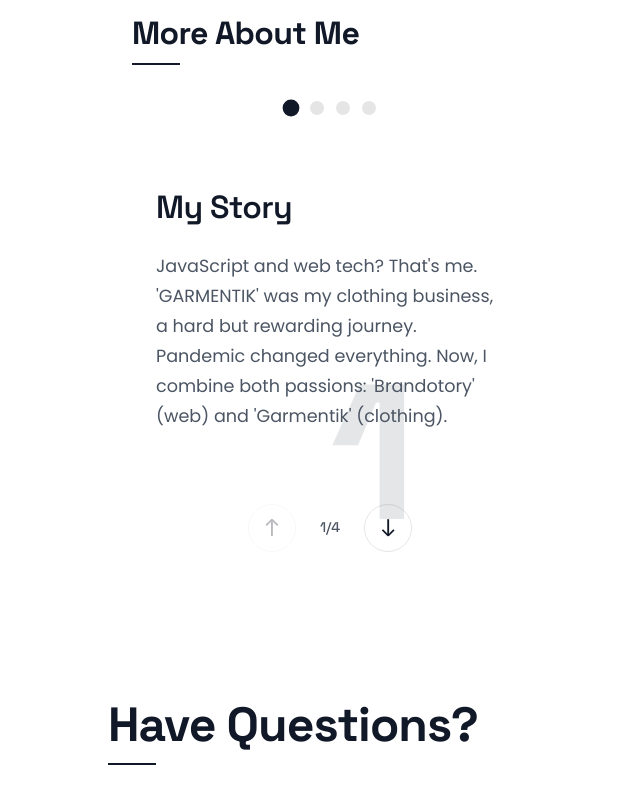
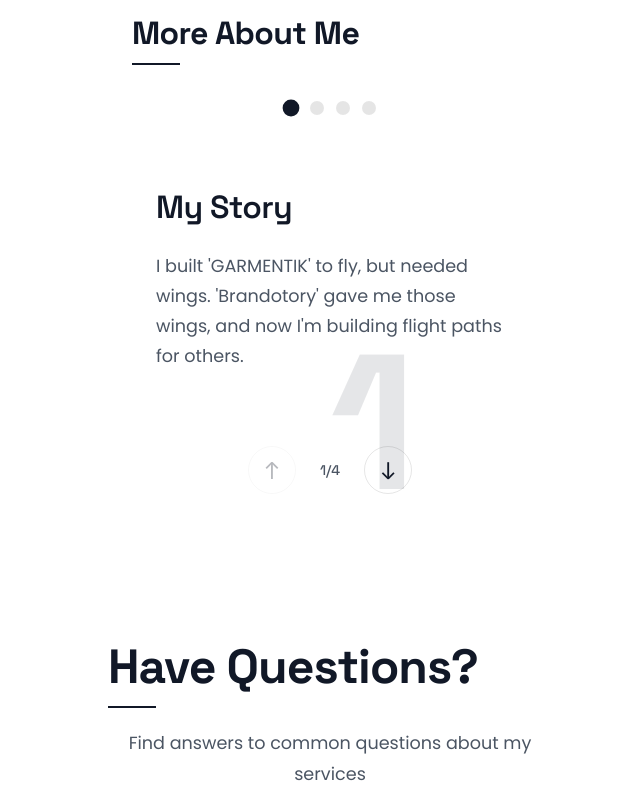
Before and after one commit to billahdotdev/billah, a React (Vite) app: page / in a window 1280 px wide. Shown: the part 2034-2824 px from the top of the page, without its empty margins (310-950 px from the left). Built offline with nearby package versions, Linux system fonts and the light colour scheme.

Commit message:
I'm improving

```diff
--- a/src/components/MoreAboutMe.jsx
+++ b/src/components/MoreAboutMe.jsx
@@ -20,19 +20,19 @@ const MinimalJourney = () => {
       id: "story",
       title: "My Story",
       content:
-        "JavaScript and web tech? That's me. 'GARMENTIK' was my clothing business, a hard but rewarding journey. Pandemic changed everything. Now, I combine both passions: 'Brandotory' (web) and 'Garmentik' (clothing).",
+        "I built 'GARMENTIK' to fly, but needed wings. 'Brandotory' gave me those wings, and now I'm building flight paths for others.",
     },
     {
       id: "journey",
       title: "My Learning Odyssey",
       content:
-        "My journey into web development began with curiosity about how websites work. What started as a hobby quickly evolved into a passion as I discovered the power of creating digital experiences that impact people's lives. Through years of learning, experimenting, and building, I've developed a deep understanding of the web ecosystem.",
+        "I discovered the power of creating digital experiences that impact people's lives. Through years of learning, experimenting, and building, I've developed a deep understanding of the web ecosystem.",
     },
     {
       id: "skills",
       title: "My Skills",
       content:
-        "MongoDB, Express, React, Node, TailwindCSS, CSS, and HTML. I'm constantly expanding my skillset to stay current with the latest technologies and best practices in web development. My focus is on creating responsive, accessible, and performant web applications.",
+        "JavaScript, Typescript, MongoDB, Express, React, Node, TailwindCSS, Material UI,  CSS, HTML, Figma, Inkscape and more...",
     },
     {
       id: "education",
```
